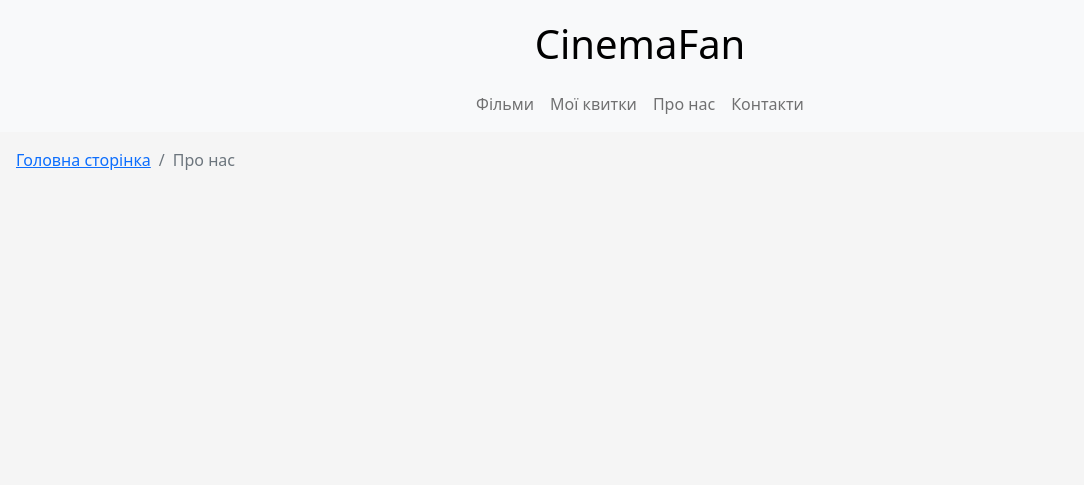
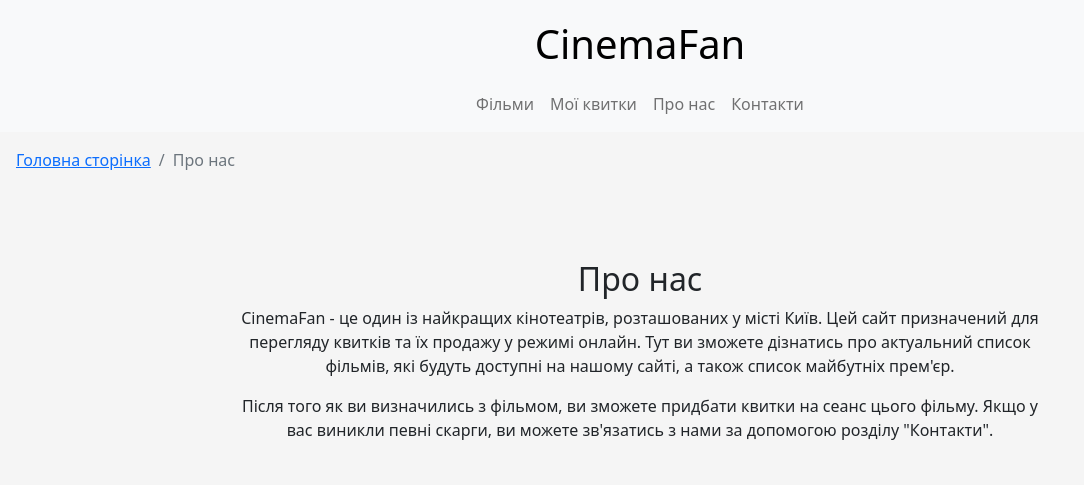
Before and after one commit to sanixto/cinema-tickets-project, a website: page src/pages/about.html in a window 1280 px wide. Shown: the whole page, without its empty margins (0-1084 px from the left). Drawn offline with nearby package versions, Linux system fonts and the light colour scheme.

Commit message:
add about us info

```diff
--- a/src/pages/about.html
+++ b/src/pages/about.html
@@ -67,6 +67,23 @@
         <li class="breadcrumb-item active" aria-current="page">Про нас</li>
       </ol>
     </nav>
+    <main class="container-fluid p-4">
+      <section class="row"></section>
+      <article class="col-12 col-md-8 offset-md-2 text-center">
+        <h2>Про нас</h2>
+        <p>
+          CinemaFan - це один із найкращих кінотеатрів, розташованих у місті
+          Київ. Цей сайт призначений для перегляду квитків та їх продажу у
+          режимі онлайн. Тут ви зможете дізнатись про актуальний список фільмів,
+          які будуть доступні на нашому сайті, а також список майбутніх прем'єр.
+        </p>
+        <p>
+          Після того як ви визначились з фільмом, ви зможете придбати квитки на
+          сеанс цього фільму. Якщо у вас виникли певні скарги, ви можете
+          зв'язатись з нами за допомогою розділу "Контакти".
+        </p>
+      </article>
+    </main>
 
     <script
       src="https://cdn.jsdelivr.net/npm/bootstrap@5.2.2/dist/js/bootstrap.bundle.min.js"
```
